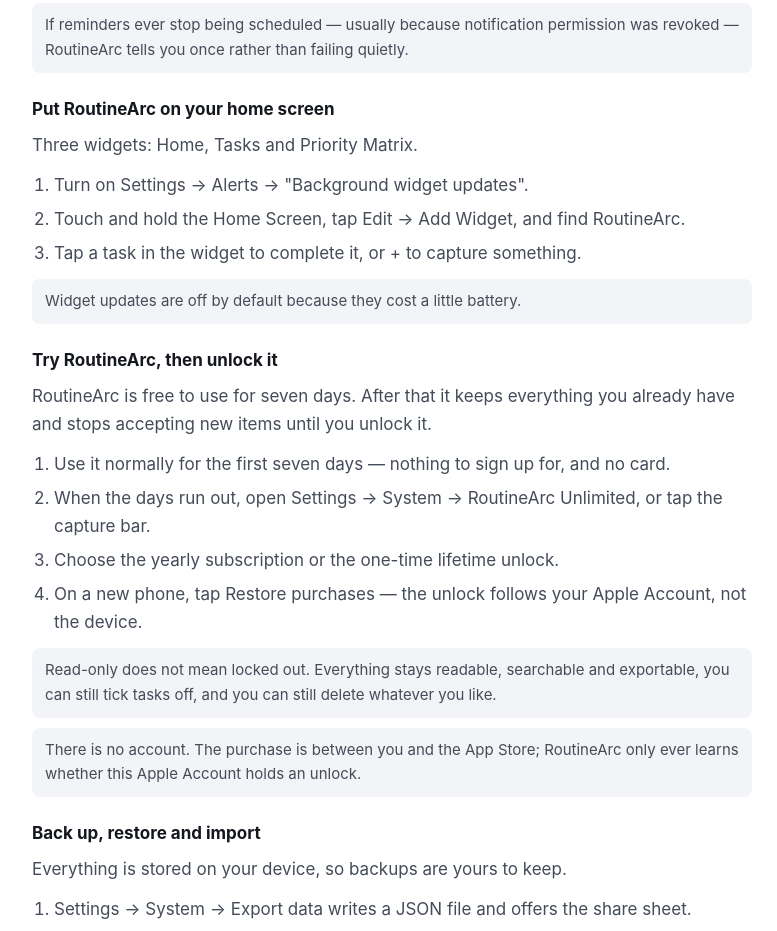
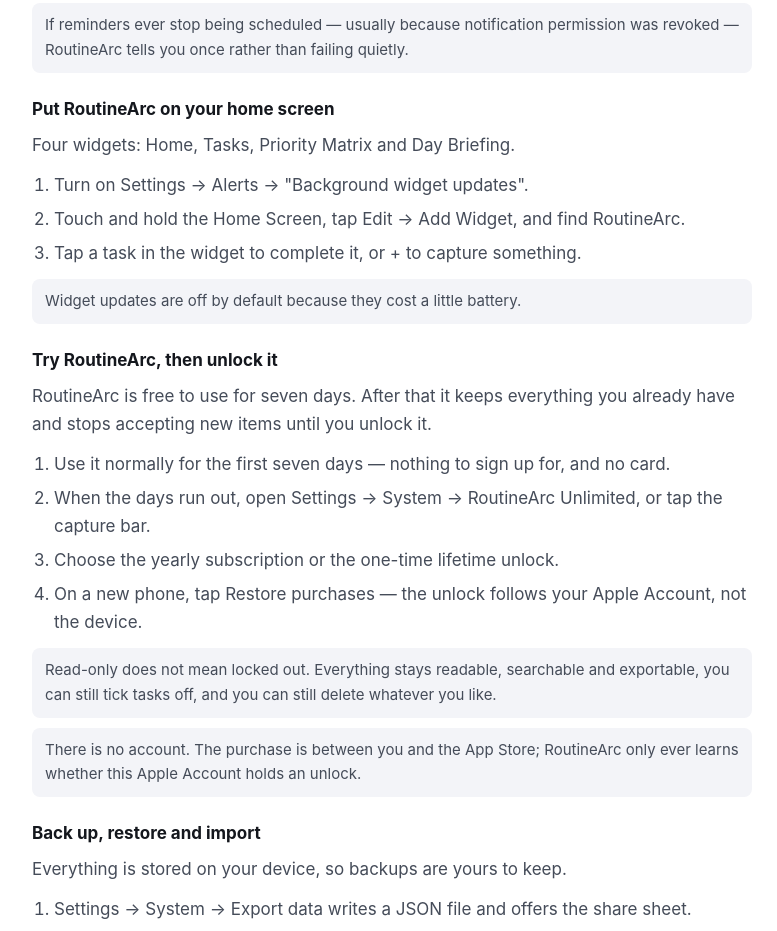
Before and after one commit to Jasonf90/routinearc-site, a plain HTML site: page guide.html in a window 1280 px wide. Shown: the part 4677-5608 px from the top of the page, without its empty margins (248-1025 px from the left). Drawn offline with Linux system fonts and the light colour scheme.

Commit message:
Four widgets, not three
Day Briefing is back in the app, so the guide's count was wrong again. Also
rolls the privacy policy's effective date to today, which the generator sets.

Nearly shipped with the contact address replaced by CONTACT_EMAIL_HERE: the
generator substitutes a placeholder unless PRIVACY_CONTACT is set, and it says
so on every run. Publishing that would have put a privacy policy with no way to
reach anyone on a live support site — which App Review checks.

```diff
--- a/guide.html
+++ b/guide.html
@@ -192,7 +192,7 @@
     <p class="note">If reminders ever stop being scheduled — usually because notification permission was revoked — RoutineArc tells you once rather than failing quietly.</p>
 
     <h3>Put RoutineArc on your home screen</h3>
-    <p>Three widgets: Home, Tasks and Priority Matrix.</p>
+    <p>Four widgets: Home, Tasks, Priority Matrix and Day Briefing.</p>
     <ol>
       <li>Turn on Settings → Alerts → "Background widget updates".</li>
       <li>Touch and hold the Home Screen, tap Edit → Add Widget, and find RoutineArc.</li>
```
Also changed, not shown: privacy-policy.html (+1 -1 lines).
